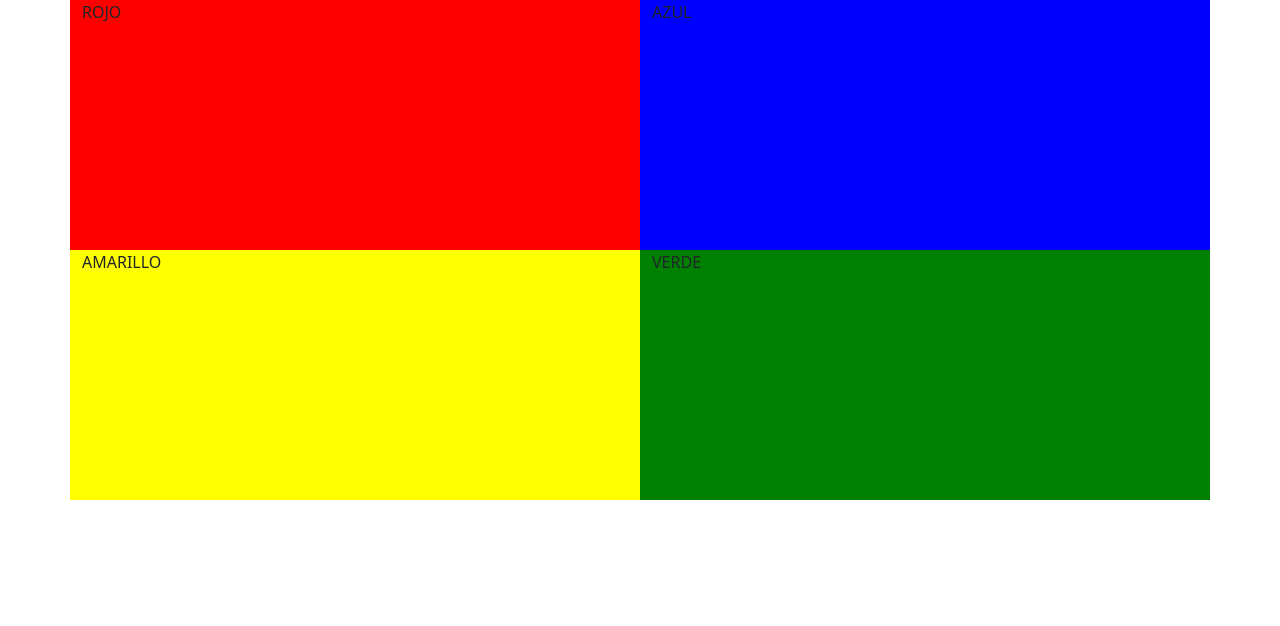
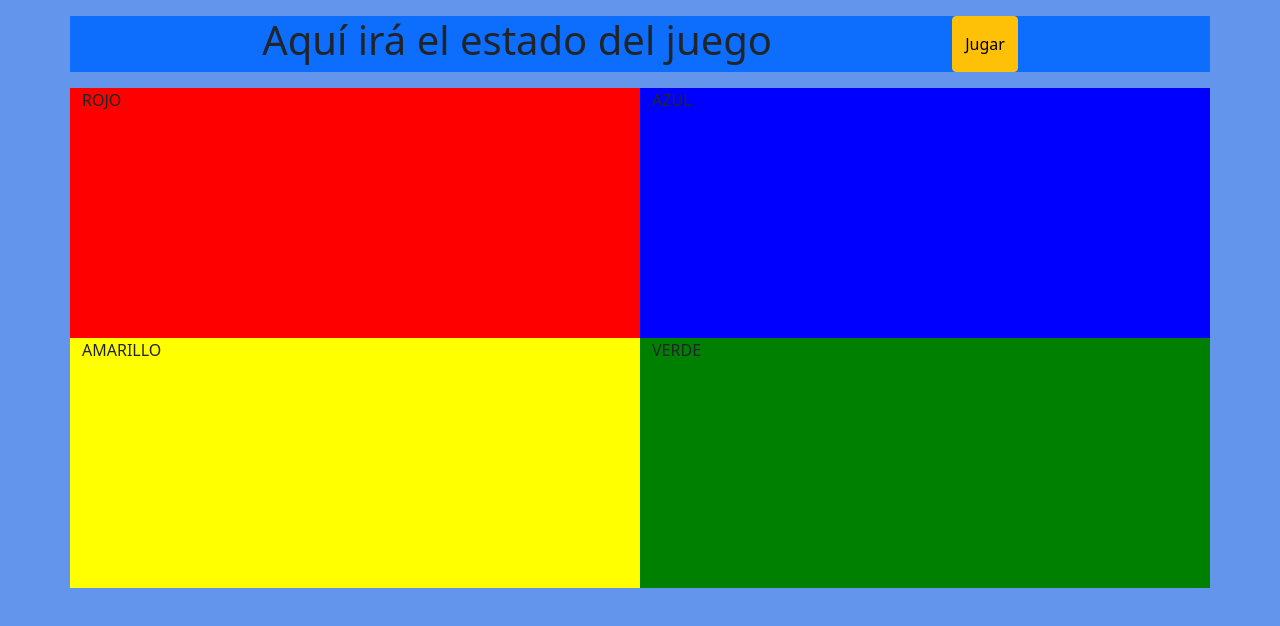
Before and after one commit to Jose-ph/simon-dice-2022, a website: page index.html in a window 1280 px wide. Drawn offline with nearby package versions, Linux system fonts and the light colour scheme.

Commit message:
add styles to the board

```diff
--- a/index.html
+++ b/index.html
@@ -12,9 +12,15 @@
 </head>
 <body>
 
-    <div class=" container tablero my-50">
+    <div  class="container state bg bg-primary d-flex justify-content-evenly mb-3 mt-3">
+        <h1 class="bg bg-primary estado" >Aquí irá el estado del juego</h1>
+        <button class="btn btn-warning" id="jugar">Jugar</button>
+    </div>
 
-       <div class="row">
+
+    <div id="tablero" class=" container tablero my-50">
+
+       <div id="prueba" class="row">
            <div class="rojo w-50">ROJO</div>
            <div class="azul w-50"">AZUL</div>
        </div>
--- a/style.css
+++ b/style.css
@@ -1,3 +1,8 @@
+*{
+
+    background-color: cornflowerblue;
+
+}
 
 
 .rojo {
@@ -22,3 +27,12 @@
 
     background-color: green;
 }
+
+
+
+
+body{
+
+    background-color: cornflowerblue !important;
+
+}
```
